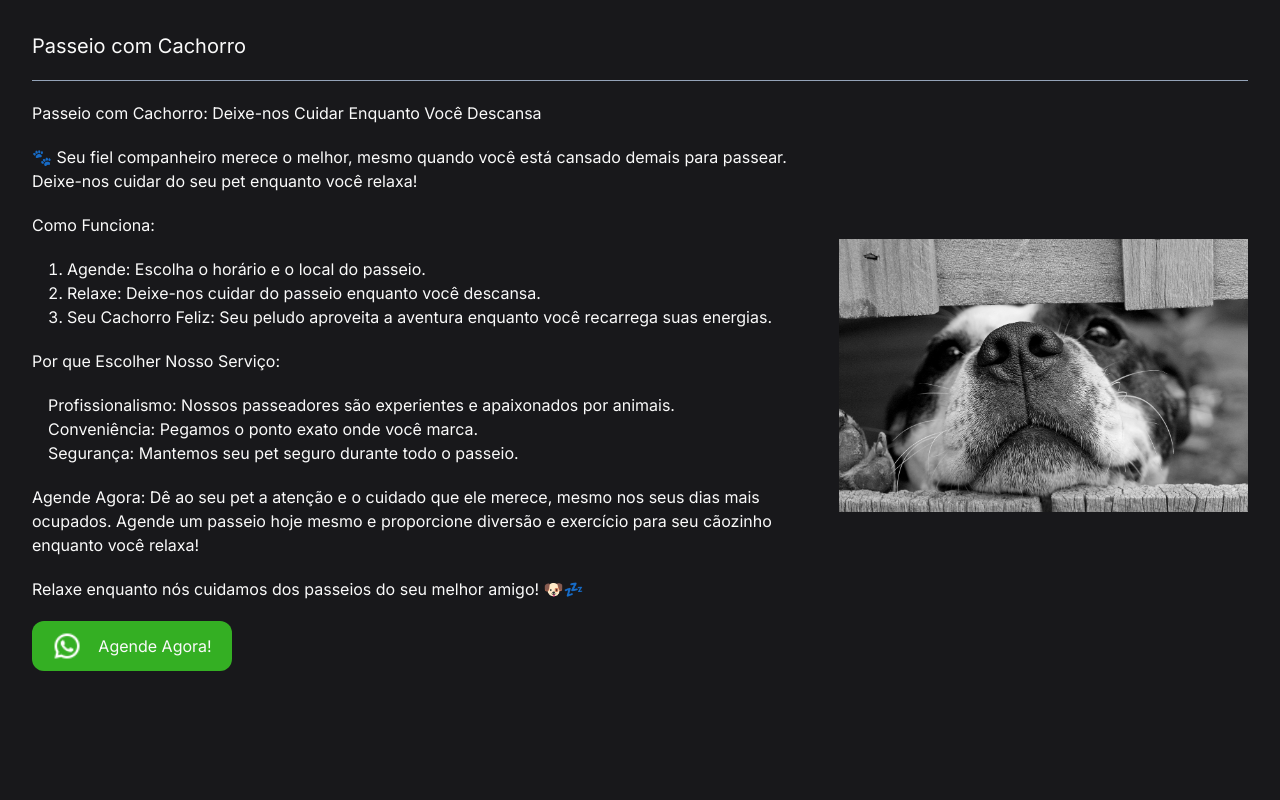
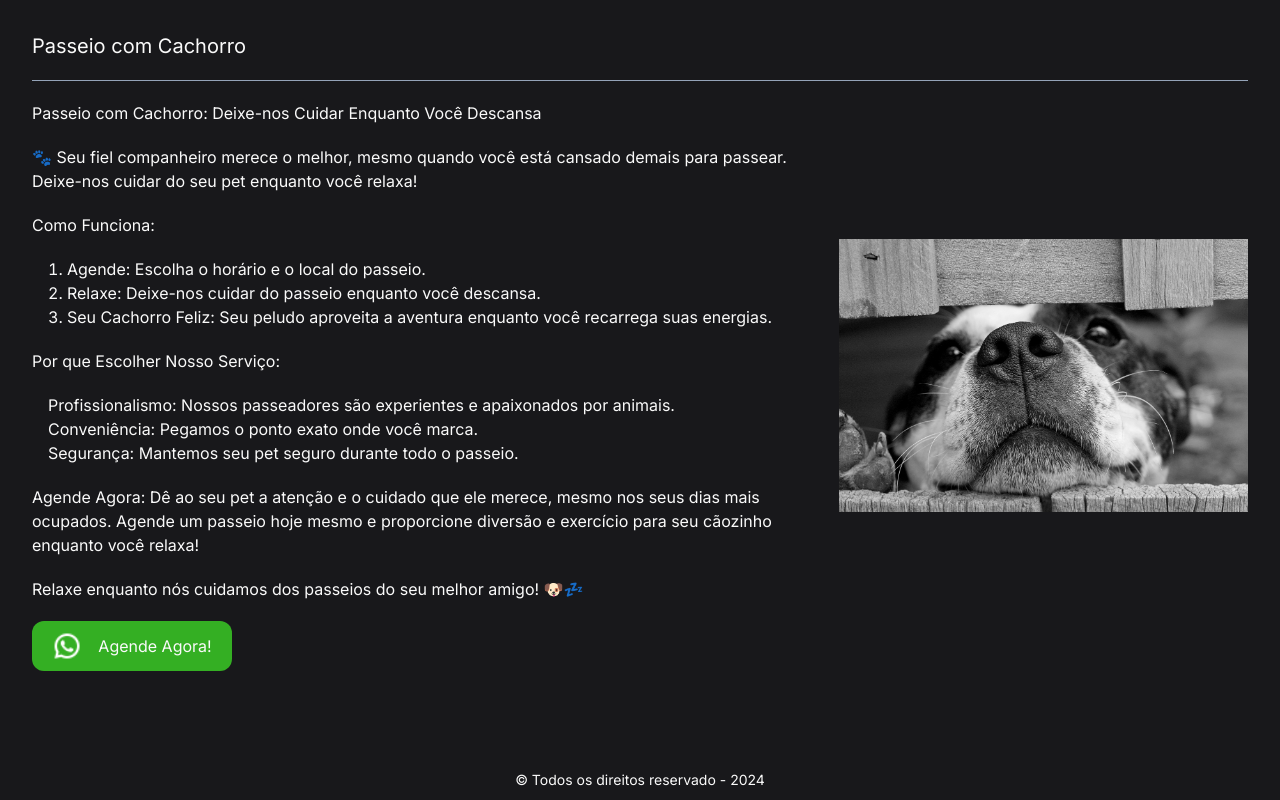
Before and after one commit to andre-albuquerque01/dog-walk, a Next.js app: page / in a window 1280 px wide. Built offline with nearby package versions, Linux system fonts and the light colour scheme.

Commit message:
finish landing page

```diff
--- a/src/app/(dashboad)/layout.tsx
+++ b/src/app/(dashboad)/layout.tsx
@@ -4,12 +4,12 @@ import { ReactNode } from "react";
 
 export default function Dashboadr({ children }: { children: ReactNode }) {
     return (
-        <div className="p-8 mx-auto w-full max-w-[1600px] min-h-screen">
+        <div >
+            <main className="p-8 mx-auto w-full max-w-[1600px] min-h-screen">
             <Nav />
-            <main className="flex-grow">
                 {children}
             </main>
-            {/* <Footer /> */}
+            <Footer />
         </div>
     )
 }
--- a/src/components/footer.tsx
+++ b/src/components/footer.tsx
@@ -6,8 +6,8 @@ export const Footer = () => {
         return data.getFullYear();
     }
     return (
-        <div className="fixed bottom-0 mx-auto text-center ">
-            <p className='text-md'>
+        <div className="bottom-0 w-full text-center md:mt-[-30px]">
+            <p className='text-sm'>
                 &copy; Todos os direitos reservado - {hanldeData()}
             </p>
         </div>
```
